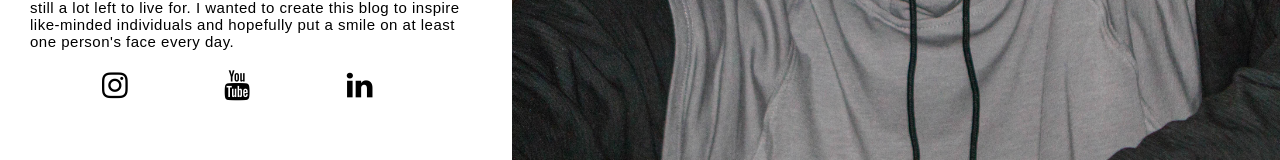
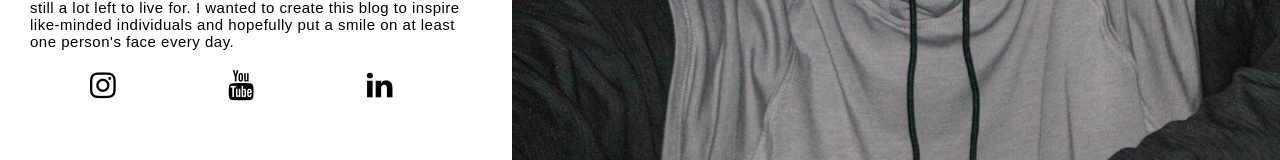
Before and after one commit to normanau2/normanau2.github.io, a plain HTML site: page about.html in a window 1280 px wide. Shown: the part 602-762 px from the top of the page. Drawn offline with Linux system fonts and the light colour scheme.

Commit message:
Update styles.css

```diff
--- a/css/styles.css
+++ b/css/styles.css
@@ -253,13 +253,12 @@ iframe{
 
 
 .fa{
-  padding-left: 70px;
-  padding-right:40px;
+
   font-size: 10px;
   width: 10px;
   text-align: left;
   text-decoration: none;
-  margin: 5px 2px;
+  margin: 5px 60px;
 
 }
 
```
